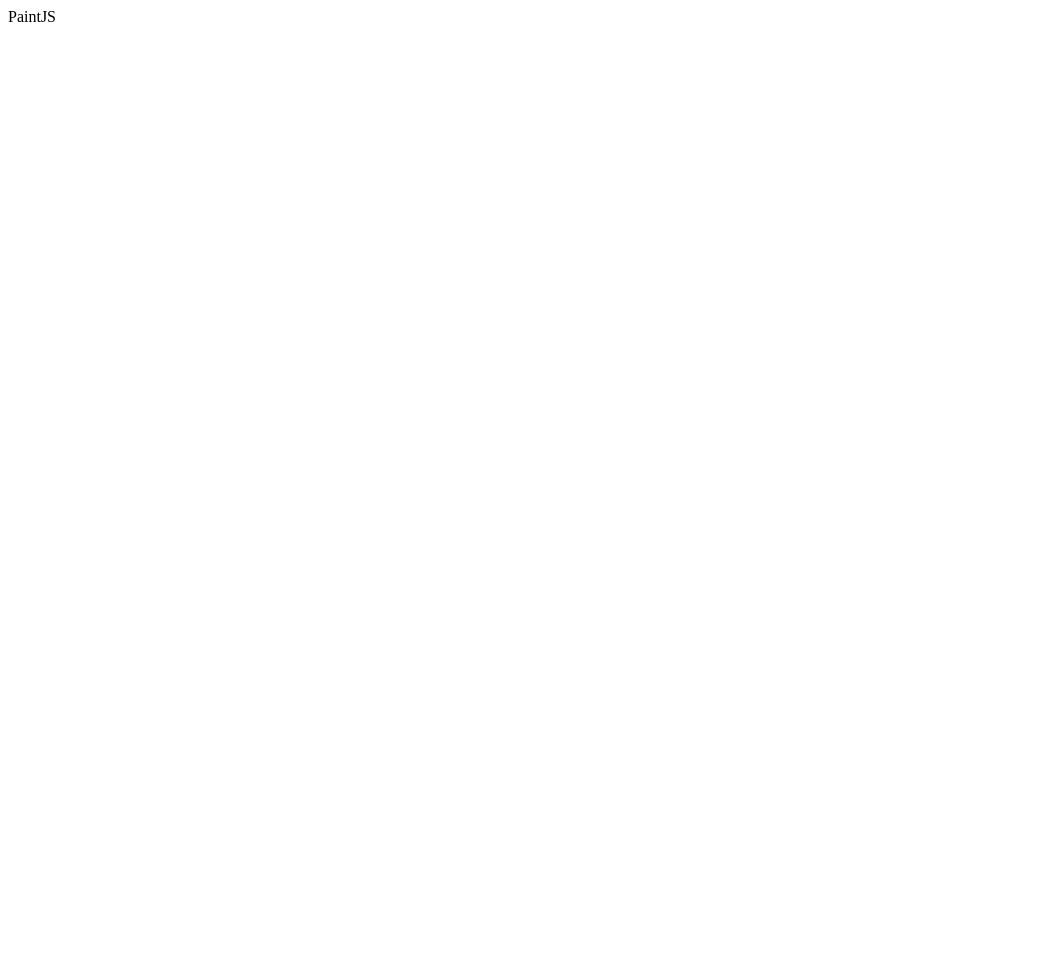
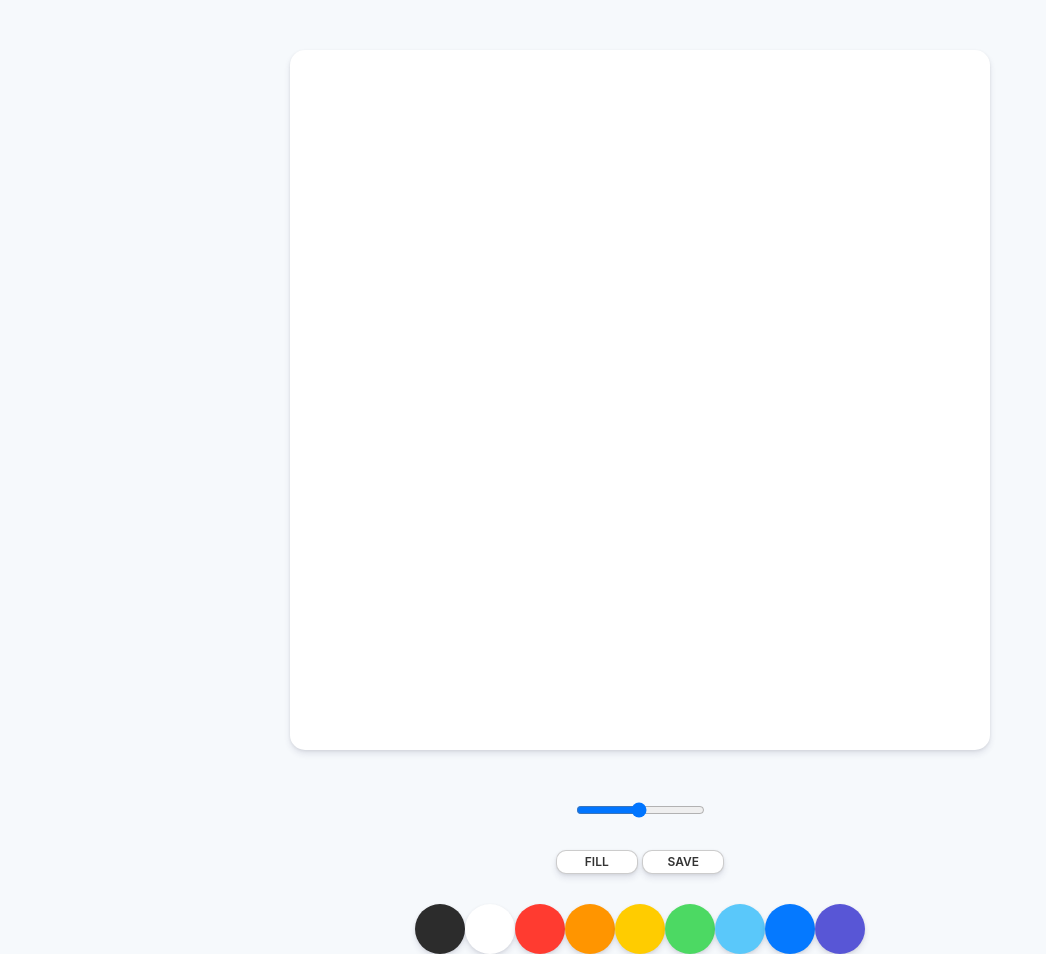
Before and after one commit to junsooshin/paintjs, a plain HTML site: page index.html in a window 1280 px wide. Shown: the whole page, without its empty margins (0-1046 px from the left). Before the commit the page ends 800 px from the top, so only its background shows below. Drawn offline with Linux system fonts and the light colour scheme.

Commit message:
Added HTML and CSS for controls

```diff
--- a/index.html
+++ b/index.html
@@ -3,10 +3,31 @@
 <head>
   <meta charset="UTF-8">
   <meta name="viewport" content="width=device-width, initial-scale=1.0">
-  <link rel+"stylesheet" href="style.css"
+  <link rel="stylesheet" href="style.css">
   <title>PaintJS</title>
 </head>
 <body>
+  <canvas id="jsCanvas" class="canvas"></canvas>
+  <div class="controls">
+    <div class="controls__range">
+      <input type="range" id="jsRange" min="0.1" max="5.0" value="2.5" step="0.1">
+    </div>
+    <div class="controls__btns">
+      <button id="jsMode">Fill</button>
+      <button id="jsSave">Save</button>
+    </div>
+    <div id="jsColors" class="controls__colors">
+      <div class="controls__color" style="background-color: #2c2c2c"></div>
+      <div class="controls__color" style="background-color: white"></div>
+      <div class="controls__color" style="background-color: #FF3B30"></div>
+      <div class="controls__color" style="background-color: #FF9500"></div>
+      <div class="controls__color" style="background-color: #FFCC00"></div>
+      <div class="controls__color" style="background-color: #4CD963"></div>
+      <div class="controls__color" style="background-color: #5AC8FA"></div>
+      <div class="controls__color" style="background-color: #0579FF"></div>
+      <div class="controls__color" style="background-color: #5856D6"></div>
+    </div>
+  </div>
   <script scr="app.js"></script>
 </body>
 </html>
--- /dev/null
+++ b/reset.css
@@ -0,0 +1,49 @@
+html, body, div, span, applet, object, iframe,
+h1, h2, h3, h4, h5, h6, p, blockquote, pre,
+a, abbr, acronym, address, big, cite, code,
+del, dfn, em, img, ins, kbd, q, s, samp,
+small, strike, strong, sub, sup, tt, var,
+b, u, i, center,
+dl, dt, dd, ol, ul, li,
+fieldset, form, label, legend,
+table, caption, tbody, tfoot, thead, tr, th, td,
+article, aside, canvas, details, embed,
+figure, figcaption, footer, header, hgroup,
+menu, nav, output, ruby, section, summary,
+time, mark, audio, video {
+	margin: 0;
+	padding: 0;
+	border: 0;
+	font-size: 100%;
+	font: inherit;
+	vertical-align: baseline;
+}
+
+/* HTML5 display-role reset for older browsers */
+article, aside, details, figcaption, figure,
+footer, header, hgroup, menu, nav, section {
+	display: block;
+}
+
+body {
+	line-height: 1;
+}
+
+ol, ul {
+	list-style: none;
+}
+
+blockquote, q {
+	quotes: none;
+}
+
+blockquote:before, blockquote:after,
+q:before, q:after {
+	content: '';
+	content: none;
+}
+
+table {
+	border-collapse: collapse;
+	border-spacing: 0;
+}
--- a/style.css
+++ b/style.css
@@ -0,0 +1,67 @@
+@import "reset.css";
+
+body {
+  background-color: #f6f9fc;
+  font-family: -apple-system, BlinkMacSystemFont, 'Segoe UI', Roboto, Oxygen, Ubuntu, Cantarell, 'Open Sans', 'Helvetica Neue', sans-serif;
+  display: flex;
+  flex-direction: column;
+  align-items: center;
+  padding-top: 50px;
+  padding-bottom: 50px 0px;
+}
+
+.canvas {
+  width: 700px;
+  height: 700px;
+  background-color: white;
+  border-radius: 15px;
+  box-shadow: 0 4px 6px rgba(50, 50, 93, 0.11), 0 1px 3px rgba(0, 0, 0, 0.08);
+}
+
+
+.controls {
+  margin-top: 50px;
+  display: flex;
+  flex-direction: column;
+  align-items: center;
+}
+
+.controls .controls__range {
+  margin-bottom: 30px;
+}
+
+.controls .controls__btns {
+  margin-bottom: 30px;
+}
+
+.controls__btns button {
+  all: unset;
+  cursor: pointer;
+  background-color: white;
+  padding: 5px 0px;
+  width: 80px;
+  text-align: center;
+  border-radius: 10px;
+  border: 1px solid rgba(0, 0, 0, 0.2);
+  box-shadow: 0 4px 6px rgba(50, 50, 93, 0.11), 0 1px 3px rgba(0, 0, 0, 0.08);
+  color: rgba(0, 0, 0, 0.8);
+  text-transform: uppercase;
+  font-weight: 600;
+  font-size: 12px;
+}
+
+.controls__btns button:active {
+  transform: scale(0.98);
+}
+
+.controls .controls__colors {
+  display: flex;
+}
+
+.controls__colors .controls__color {
+  width: 50px;
+  height: 50px;
+  border-radius: 25px;
+  cursor: pointer;
+  box-shadow: 0 4px 6px rgba(50, 50, 93, 0.11), 0 1px 3px rgba(0, 0, 0, 0.08);
+}
```
